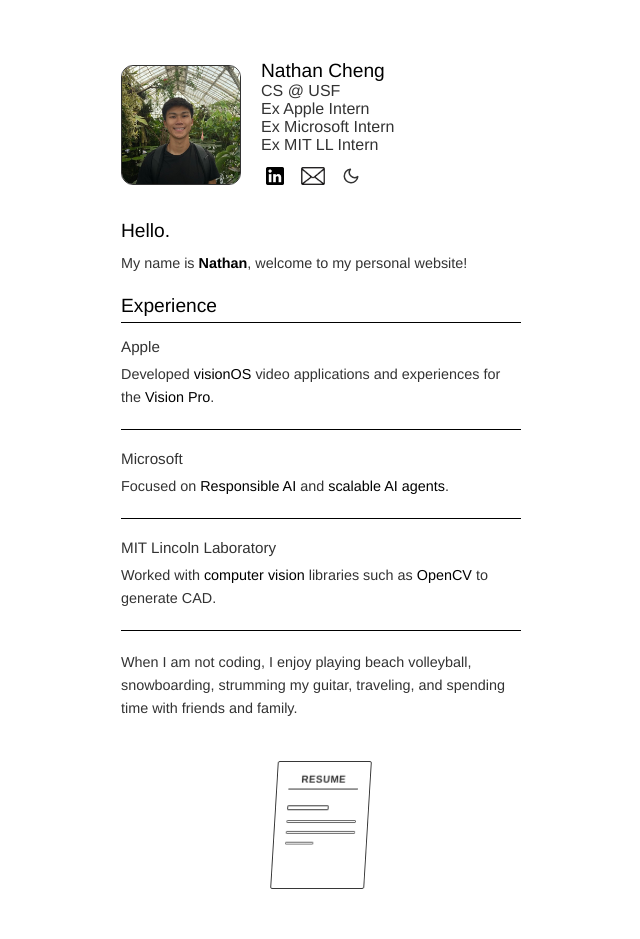
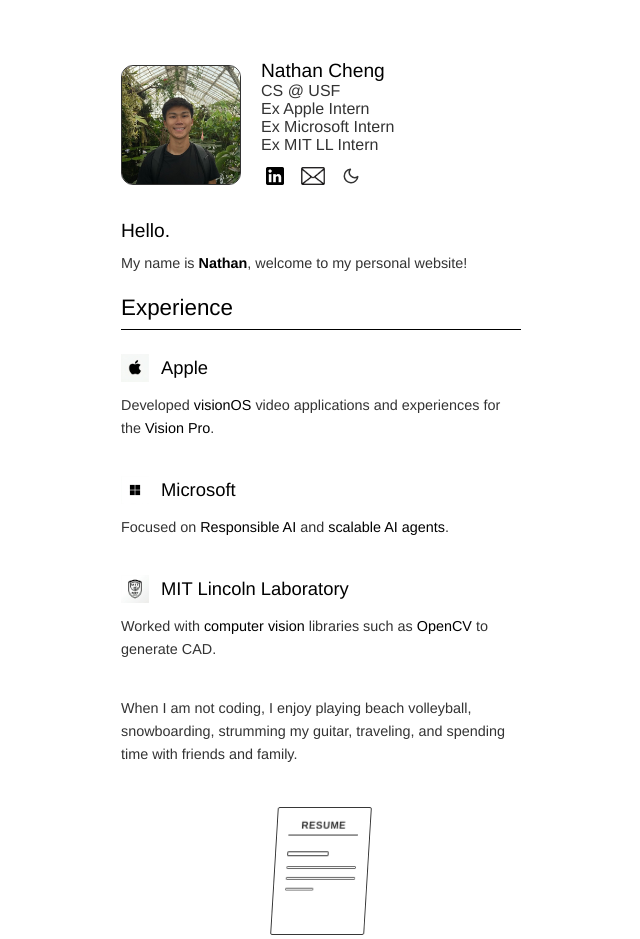
Before and after one commit to nathanjcx/nathanjcx.github.io, a plain HTML site: page index.html in a window 1280 px wide. Shown: the whole page, without its empty margins (319-959 px from the left). Drawn offline with Linux system fonts and the light colour scheme.

Commit message:
Add company icons and increase font size for experience items

```diff
--- a/index.html
+++ b/index.html
@@ -53,20 +53,29 @@
             <div class="experience-section">
                 <h2>Experience</h2>
                 <div class="experience-item">
-                    <h3>Apple</h3>
+                    <div class="company-header">
+                        <img src="apple_icon.png" class="company-icon" alt="Apple">
+                        <h3>Apple</h3>
+                    </div>
                     <p>
                         Developed <span class="highlight-normal">visionOS</span> video applications and experiences for the
                         <span class="highlight-normal">Vision Pro</span>.
                     </p>
                 </div>
                 <div class="experience-item">
-                    <h3>Microsoft</h3>
+                    <div class="company-header">
+                        <img src="microsoft_icon.png" class="company-icon" alt="Microsoft">
+                        <h3>Microsoft</h3>
+                    </div>
                     <p>
                         Focused on <span class="highlight-normal">Responsible AI</span> and <span class="highlight-normal">scalable AI agents</span>.
                     </p>
                 </div>
                 <div class="experience-item">
-                    <h3>MIT Lincoln Laboratory</h3>
+                    <div class="company-header">
+                        <img src="mit_icon.png" class="company-icon" alt="MIT Lincoln Laboratory">
+                        <h3>MIT Lincoln Laboratory</h3>
+                    </div>
                     <p>
                         Worked with <span class="highlight-normal">computer vision</span> libraries such as <span class="highlight-normal">OpenCV</span> to generate CAD.
                     </p>
--- a/styles.css
+++ b/styles.css
@@ -352,28 +352,44 @@ body {
 }
 
 .experience-section h2 {
-    font-size: 1.2em;
-    margin-bottom: 15px;
+    font-size: 1.4em;
+    margin-bottom: 24px;
     font-weight: 300;
     border-bottom: 0.5px solid var(--border-light);
-    padding-bottom: 5px;
+    padding-bottom: 8px;
     color: var(--text-black);
 }
 
 .experience-item {
-    margin-bottom: 20px;
-    padding-bottom: 20px;
-    border-bottom: 0.5px solid var(--border-light);
+    margin-bottom: 36px;
+    padding-bottom: 0;
 }
 
-.experience-item:last-child {
-    padding-bottom: 20px;
+.company-header {
+    display: flex;
+    align-items: center;
+    gap: 12px;
+    margin-bottom: 12px;
+}
+
+.company-icon {
+    width: 28px;
+    height: 28px;
+    object-fit: contain;
+}
+
+[data-theme="dark"] .company-icon {
+    filter: invert(1);
+}
+
+[data-theme="hacker"] .company-icon {
+    filter: invert(1) brightness(0) saturate(100%) invert(48%) sepia(79%) saturate(2476%) hue-rotate(86deg) brightness(118%) contrast(119%);
 }
 
 .experience-item h3 {
-    font-size: 0.95em;
-    margin-bottom: 8px;
-    color: var(--text-color);
+    font-size: 1.15em;
+    margin: 0;
+    color: var(--text-black);
     font-weight: 500;
 }
 
```
Also changed, not shown: apple_icon.png (added), microsoft_icon.png (added), mit_icon.png (added).
